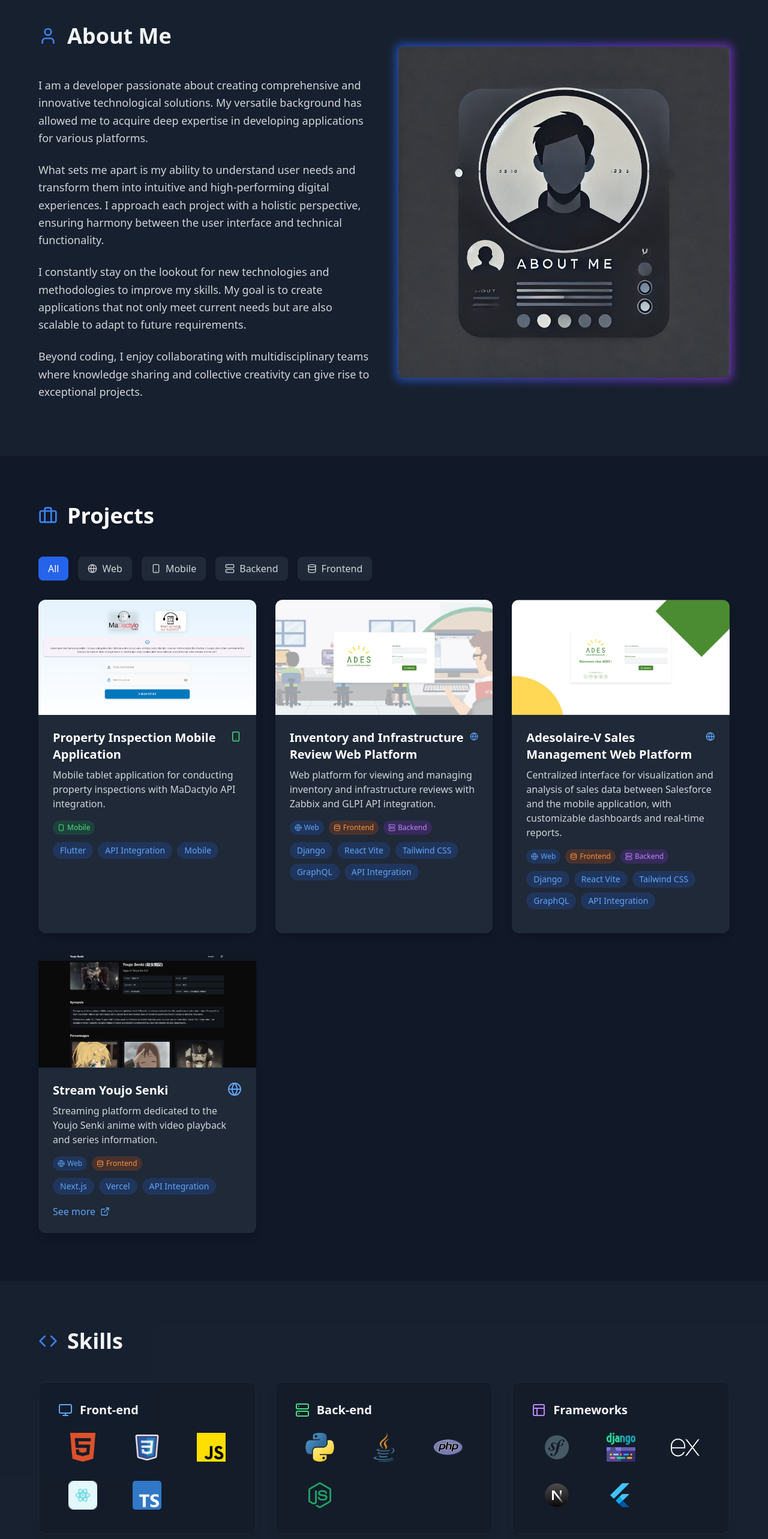
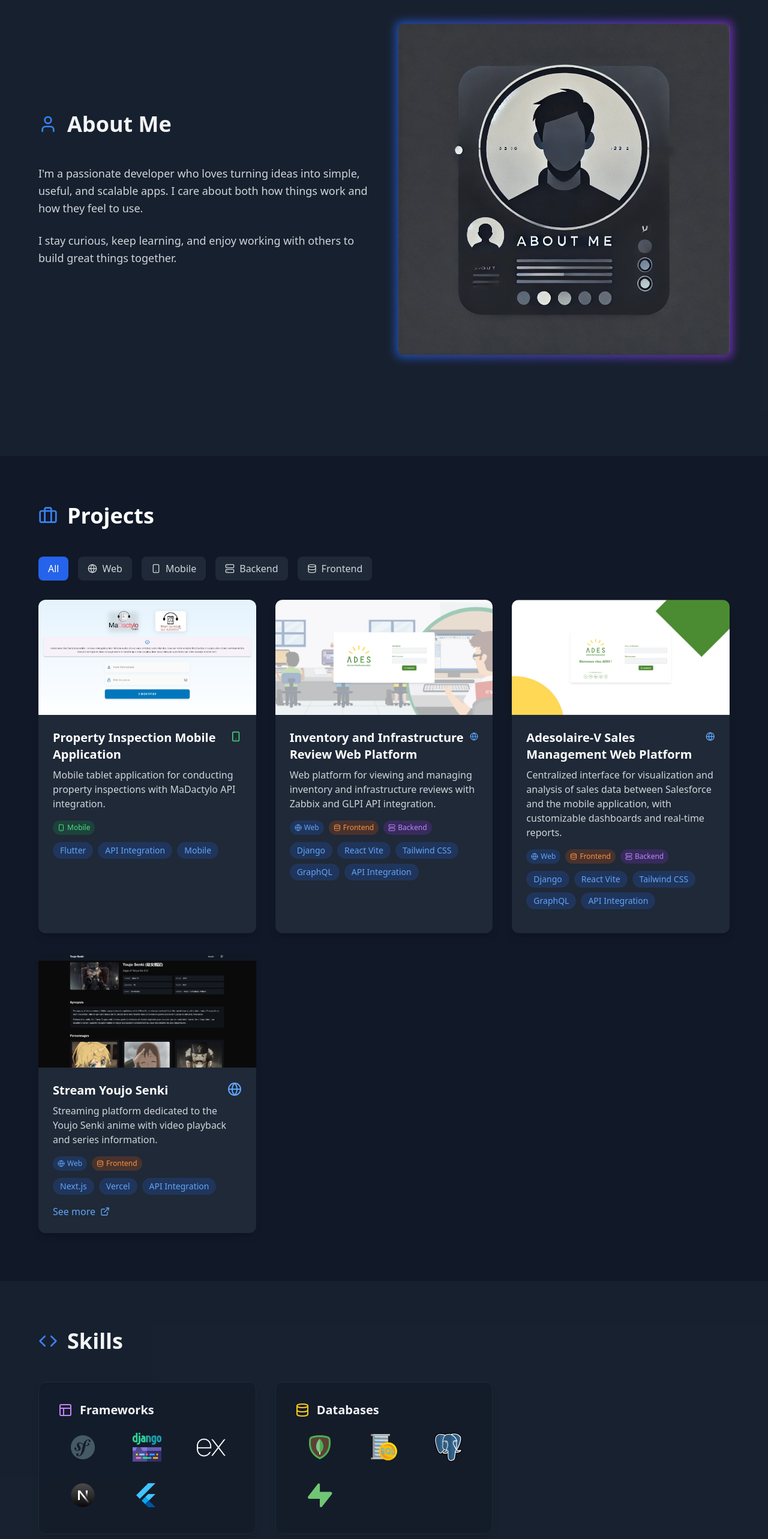
Before and after one commit to DarkZangetsu/Tailwinds-React-Portfolio, a React (Vite) app: page / in a window 1280 px wide. Shown: the part 840-3406 px from the top of the page at 60% size. Built offline with nearby package versions, Linux system fonts and the light colour scheme.

Commit message:
update about

```diff
--- a/src/components/sections/About.jsx
+++ b/src/components/sections/About.jsx
@@ -1,3 +1,4 @@
+/* eslint-disable react/no-unescaped-entities */
 import { User } from "lucide-react";
 
 function About() {
@@ -13,18 +14,13 @@ function About() {
                                 <h2 className="text-4xl font-bold">About Me</h2>
                             </div>
                             <p className="text-lg text-gray-300 leading-relaxed">
-                                I am a developer passionate about creating comprehensive and innovative technological solutions. My versatile background has allowed me to acquire deep expertise in developing applications for various platforms.
+                                I'm a passionate developer who loves turning ideas into simple, useful, and scalable apps. I care about both how things work and how they feel to use.
                             </p>
                             <p className="text-lg text-gray-300 leading-relaxed">
-                                What sets me apart is my ability to understand user needs and transform them into intuitive and high-performing digital experiences. I approach each project with a holistic perspective, ensuring harmony between the user interface and technical functionality.
-                            </p>
-                            <p className="text-lg text-gray-300 leading-relaxed">
-                                I constantly stay on the lookout for new technologies and methodologies to improve my skills. My goal is to create applications that not only meet current needs but are also scalable to adapt to future requirements.
-                            </p>
-                            <p className="text-lg text-gray-300 leading-relaxed">
-                                Beyond coding, I enjoy collaborating with multidisciplinary teams where knowledge sharing and collective creativity can give rise to exceptional projects.
+                                I stay curious, keep learning, and enjoy working with others to build great things together.
                             </p>
                         </div>
+
                         <div className="relative group">
                             <div className="absolute -inset-1 bg-gradient-to-r from-blue-600 to-purple-600 rounded-lg blur opacity-75 group-hover:opacity-100 transition duration-1000"></div>
                             <div className="relative aspect-square rounded-lg overflow-hidden bg-gray-900">
--- a/src/components/sections/Skills.jsx
+++ b/src/components/sections/Skills.jsx
@@ -1,28 +1,7 @@
-import { Code, Monitor, Server, Layout, DatabaseIcon } from "lucide-react";
+import { Code, Layout, DatabaseIcon } from "lucide-react";
 
 function Skills() {
     const skillCategories = [
-        {
-            name: 'Front-end',
-            icon: <Monitor className="w-6 h-6 text-blue-400" />,
-            skills: [
-                { name: 'HTML5', icon: "images/skills/html.png" },
-                { name: 'CSS3', icon: "images/skills/css.png" },
-                { name: 'JavaScript', icon: "images/skills/js.png" },
-                { name: 'React.js', icon: "images/skills/react.png" },
-                { name: 'TypeScript', icon: "images/skills/typescript.png" }
-            ]
-        },
-        {
-            name: 'Back-end',
-            icon: <Server className="w-6 h-6 text-green-400" />,
-            skills: [
-                { name: 'Python', icon: "/images/skills/python.png" },
-                { name: 'Java', icon: "images/skills/java.png" },
-                { name: 'PHP', icon: "images/skills/php.png" },
-                { name: 'Node.js', icon: "images/skills/node.png" }
-            ]
-        },
         {
             name: 'Frameworks',
             icon: <Layout className="w-6 h-6 text-purple-400" />,
```
